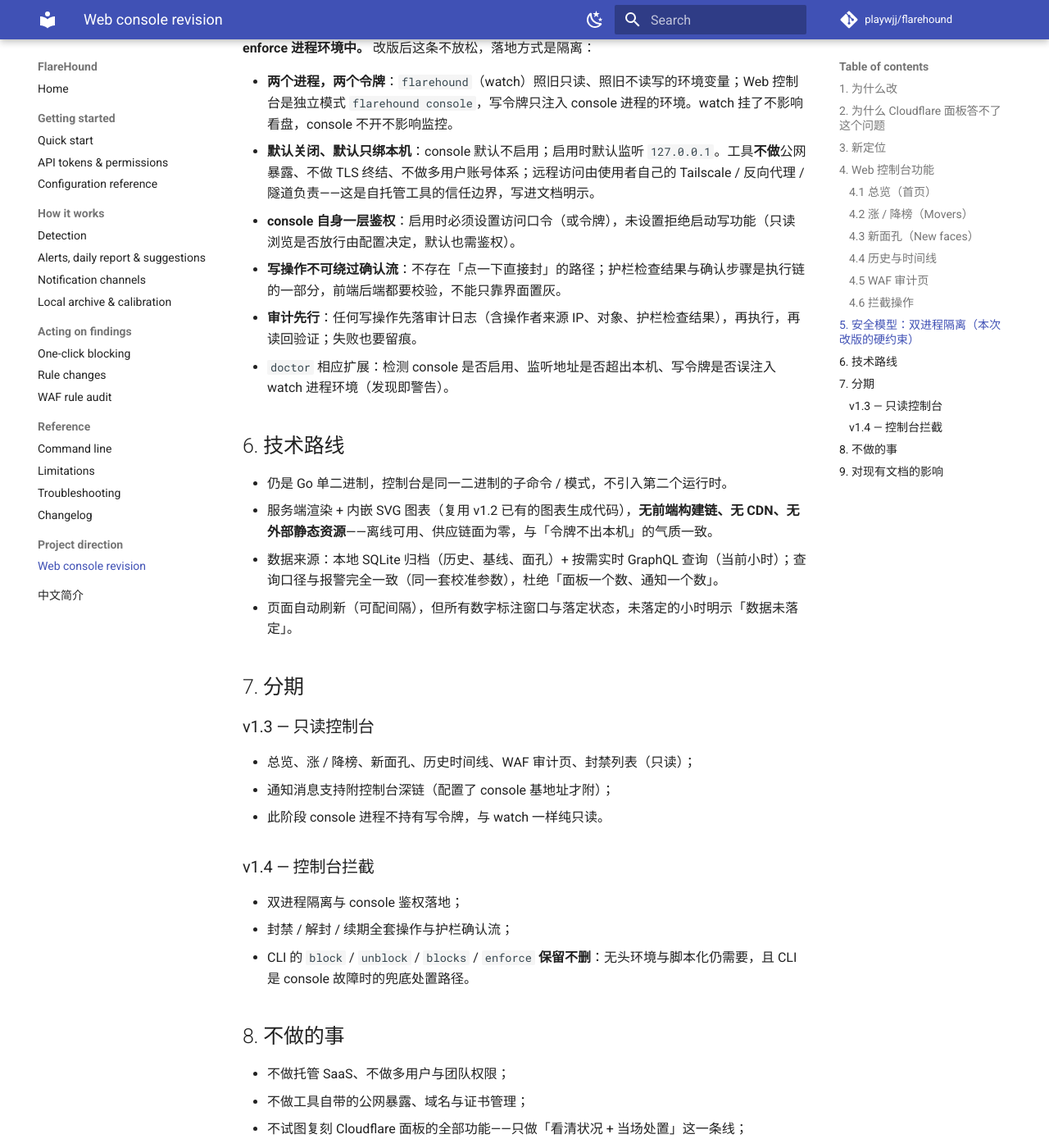
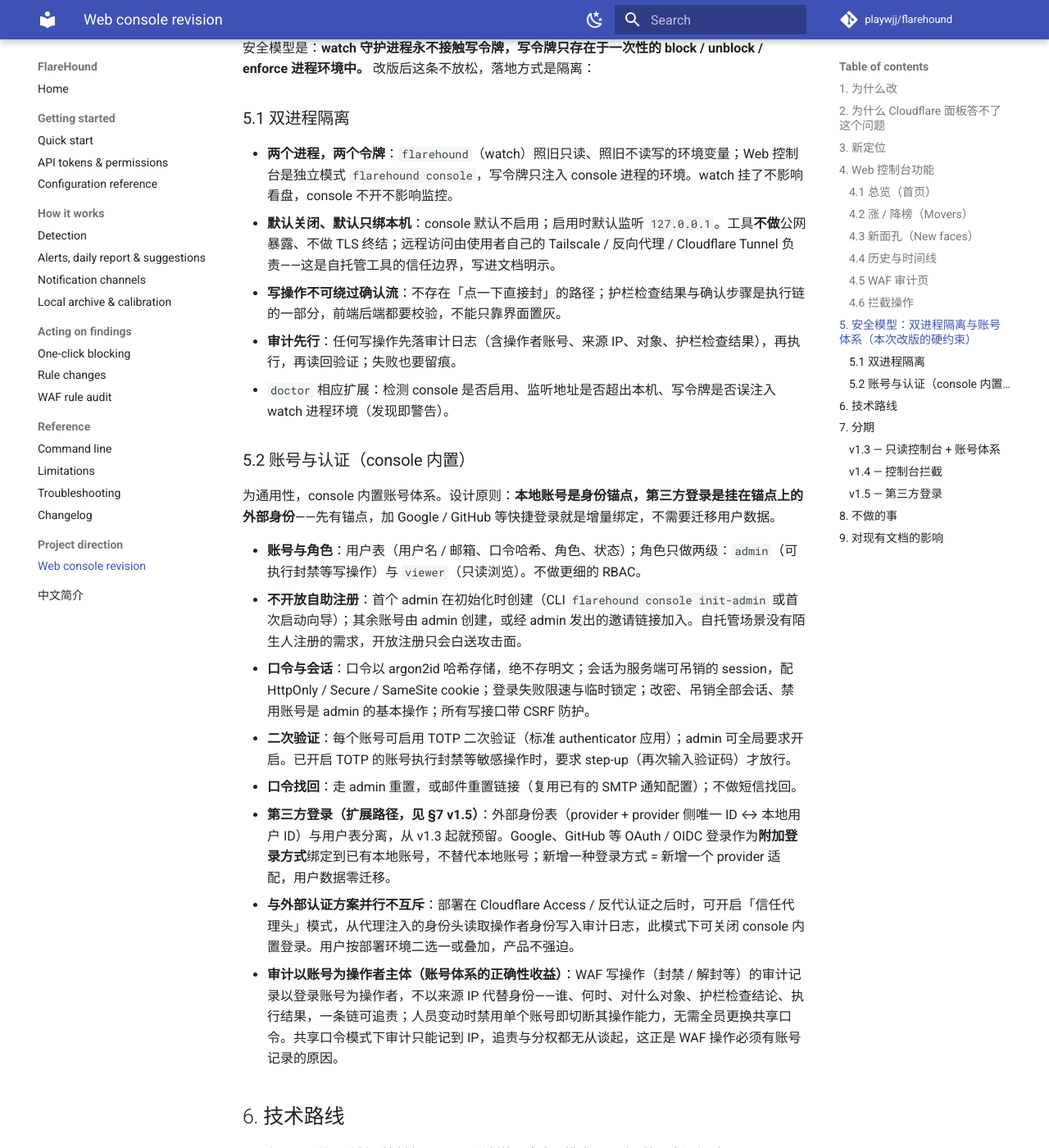
Before and after one commit to playwjj/flarehound, an MkDocs documentation site: the page built from docs/web-console-revision.md, in a window 1280 px wide and 1400 px high, scrolled down 2530 px. Shown: the whole window at 82% size. Built offline with MkDocs 1.6.1 and Material for MkDocs 9.7.7, drawn with Linux system fonts in a browser that asks for light colours; comment, search, counter and statistics services are not loaded; some of the changed text lies outside the part shown.

Commit message:
Docs: revision update — built-in accounts for the console
Per direction decision 2026-11-18: the console gets a built-in
account system for generality. Local accounts are the identity
anchor (argon2id, revocable sessions, admin/viewer roles, no
open self-registration, TOTP 2FA with step-up for sensitive
actions); OAuth providers (Google/GitHub) bind later as linked
external identities — new s.5.2, phased as v1.3 accounts,
v1.5 third-party login. Cloudflare Access / proxy-header mode
remains a supported alternative, not a requirement.

```diff
--- a/docs/web-console-revision.md
+++ b/docs/web-console-revision.md
@@ -1,6 +1,6 @@
 # 改版说明：从「通知工具」到「Web 控制台」
 
-> 状态：方向已确认（2026-11-18），自 v1.3 起分期落地。
+> 状态：方向已确认（2026-11-18），自 v1.3 起分期落地；同日修订：console 内置账号体系（见 §5.2）。
 > 本文是方向性文档，描述产品定位、功能范围与安全模型的变化；具体实现细节在开发时补入 SPEC 对应章节。
 
 ## 1. 为什么改
@@ -66,16 +66,30 @@ FlareHound 的数据层（GraphQL + 本地归档 + 基线）本来就为回答
 - 新建封禁：从涨榜 / 新面孔条目一键带入对象，选动作与时长，**执行前过一遍 §13 护栏检查并展示结果**（永不封名单、占比 < 1% 时提示「封了也没用」、骨干 / 眉眼 ASN 强警告、国家封禁先展示真实用户构成），二次确认后执行，执行后读回验证，结果写入审计日志。
 - 到期处理（原 `enforce` 的职责）在控制台内可见可查。
 
-## 5. 安全模型：双进程隔离（本次改版的硬约束）
+## 5. 安全模型：双进程隔离与账号体系（本次改版的硬约束）
 
 Web 能拦截，意味着「写能力」第一次进入常驻服务——这是整个改版里最不能含糊的一点。现有安全模型是：**watch 守护进程永不接触写令牌，写令牌只存在于一次性的 block / unblock / enforce 进程环境中。** 改版后这条不放松，落地方式是隔离：
 
+### 5.1 双进程隔离
+
 - **两个进程，两个令牌**：`flarehound`（watch）照旧只读、照旧不读写的环境变量；Web 控制台是独立模式 `flarehound console`，写令牌只注入 console 进程的环境。watch 挂了不影响看盘，console 不开不影响监控。
-- **默认关闭、默认只绑本机**：console 默认不启用；启用时默认监听 `127.0.0.1`。工具**不做**公网暴露、不做 TLS 终结、不做多用户账号体系；远程访问由使用者自己的 Tailscale / 反向代理 / 隧道负责——这是自托管工具的信任边界，写进文档明示。
-- **console 自身一层鉴权**：启用时必须设置访问口令（或令牌），未设置拒绝启动写功能（只读浏览是否放行由配置决定，默认也需鉴权）。
+- **默认关闭、默认只绑本机**：console 默认不启用；启用时默认监听 `127.0.0.1`。工具**不做**公网暴露、不做 TLS 终结；远程访问由使用者自己的 Tailscale / 反向代理 / Cloudflare Tunnel 负责——这是自托管工具的信任边界，写进文档明示。
 - **写操作不可绕过确认流**：不存在「点一下直接封」的路径；护栏检查结果与确认步骤是执行链的一部分，前端后端都要校验，不能只靠界面置灰。
-- **审计先行**：任何写操作先落审计日志（含操作者来源 IP、对象、护栏检查结果），再执行，再读回验证；失败也要留痕。
+- **审计先行**：任何写操作先落审计日志（含操作者账号、来源 IP、对象、护栏检查结果），再执行，再读回验证；失败也要留痕。
 - `doctor` 相应扩展：检测 console 是否启用、监听地址是否超出本机、写令牌是否误注入 watch 进程环境（发现即警告）。
+
+### 5.2 账号与认证（console 内置）
+
+为通用性，console 内置账号体系。设计原则：**本地账号是身份锚点，第三方登录是挂在锚点上的外部身份**——先有锚点，加 Google / GitHub 等快捷登录就是增量绑定，不需要迁移用户数据。
+
+- **账号与角色**：用户表（用户名 / 邮箱、口令哈希、角色、状态）；角色只做两级：`admin`（可执行封禁等写操作）与 `viewer`（只读浏览）。不做更细的 RBAC。
+- **不开放自助注册**：首个 admin 在初始化时创建（CLI `flarehound console init-admin` 或首次启动向导）；其余账号由 admin 创建，或经 admin 发出的邀请链接加入。自托管场景没有陌生人注册的需求，开放注册只会白送攻击面。
+- **口令与会话**：口令以 argon2id 哈希存储，绝不存明文；会话为服务端可吊销的 session，配 HttpOnly / Secure / SameSite cookie；登录失败限速与临时锁定；改密、吊销全部会话、禁用账号是 admin 的基本操作；所有写接口带 CSRF 防护。
+- **二次验证**：每个账号可启用 TOTP 二次验证（标准 authenticator 应用）；admin 可全局要求开启。已开启 TOTP 的账号执行封禁等敏感操作时，要求 step-up（再次输入验证码）才放行。
+- **口令找回**：走 admin 重置，或邮件重置链接（复用已有的 SMTP 通知配置）；不做短信找回。
+- **第三方登录（扩展路径，见 §7 v1.5）**：外部身份表（provider + provider 侧唯一 ID ↔ 本地用户 ID）与用户表分离，从 v1.3 起就预留。Google、GitHub 等 OAuth / OIDC 登录作为**附加登录方式**绑定到已有本地账号，不替代本地账号；新增一种登录方式 = 新增一个 provider 适配，用户数据零迁移。
+- **与外部认证方案并行不互斥**：部署在 Cloudflare Access / 反代认证之后时，可开启「信任代理头」模式，从代理注入的身份头读取操作者身份写入审计日志，此模式下可关闭 console 内置登录。用户按部署环境二选一或叠加，产品不强迫。
+- **审计以账号为操作者主体（账号体系的正确性收益）**：WAF 写操作（封禁 / 解封等）的审计记录以登录账号为操作者，不以来源 IP 代替身份——谁、何时、对什么对象、护栏检查结论、执行结果，一条链可追责；人员变动时禁用单个账号即切断其操作能力，无需全员更换共享口令。共享口令模式下审计只能记到 IP，追责与分权都无从谈起，这正是 WAF 操作必须有账号记录的原因。
 
 ## 6. 技术路线
 
@@ -86,21 +100,27 @@ Web 能拦截，意味着「写能力」第一次进入常驻服务——这是
 
 ## 7. 分期
 
-### v1.3 — 只读控制台
+### v1.3 — 只读控制台 + 账号体系
 
 - 总览、涨 / 降榜、新面孔、历史时间线、WAF 审计页、封禁列表（只读）；
+- console 账号体系一同落地（本地账号、admin / viewer 两级、TOTP 二次验证，见 §5.2）——只要 console 能被本机以外访问，登录就是必需品，不能等 v1.4；
 - 通知消息支持附控制台深链（配置了 console 基地址才附）；
 - 此阶段 console 进程不持有写令牌，与 watch 一样纯只读。
 
 ### v1.4 — 控制台拦截
 
-- 双进程隔离与 console 鉴权落地；
-- 封禁 / 解封 / 续期全套操作与护栏确认流；
+- 双进程隔离落地，写令牌只进 console 进程；
+- 封禁 / 解封 / 续期全套操作与护栏确认流（TOTP 账号带 step-up）；
 - CLI 的 `block` / `unblock` / `blocks` / `enforce` **保留不删**：无头环境与脚本化仍需要，且 CLI 是 console 故障时的兜底处置路径。
+
+### v1.5 — 第三方登录
+
+- Google、GitHub OAuth 登录（外部身份绑定本地账号，见 §5.2）；
+- 视反馈再评估其他 OIDC 提供商。
 
 ## 8. 不做的事
 
-- 不做托管 SaaS、不做多用户与团队权限；
+- 不做托管 SaaS；不做开放自助注册与细粒度 RBAC（账号由 admin 创建 / 邀请，角色只分 admin / viewer 两级，见 §5.2）；
 - 不做工具自带的公网暴露、域名与证书管理；
 - 不试图复刻 Cloudflare 面板的全部功能——只做「看清状况 + 当场处置」这一条线；
 - AI 解读（SPEC §17）维持原定位：可选、默认关、只读证据包，不因有了 Web 而进入决策链。
```
